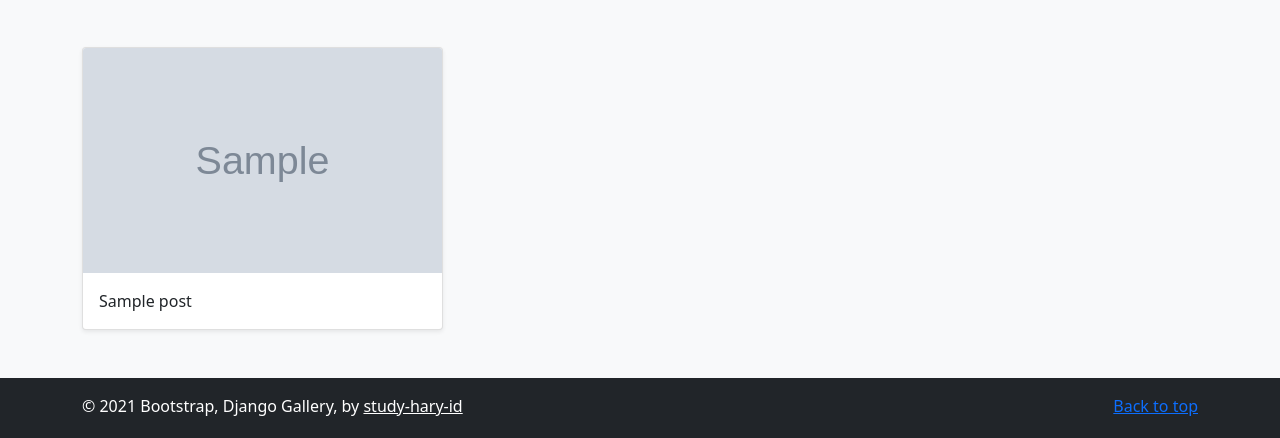
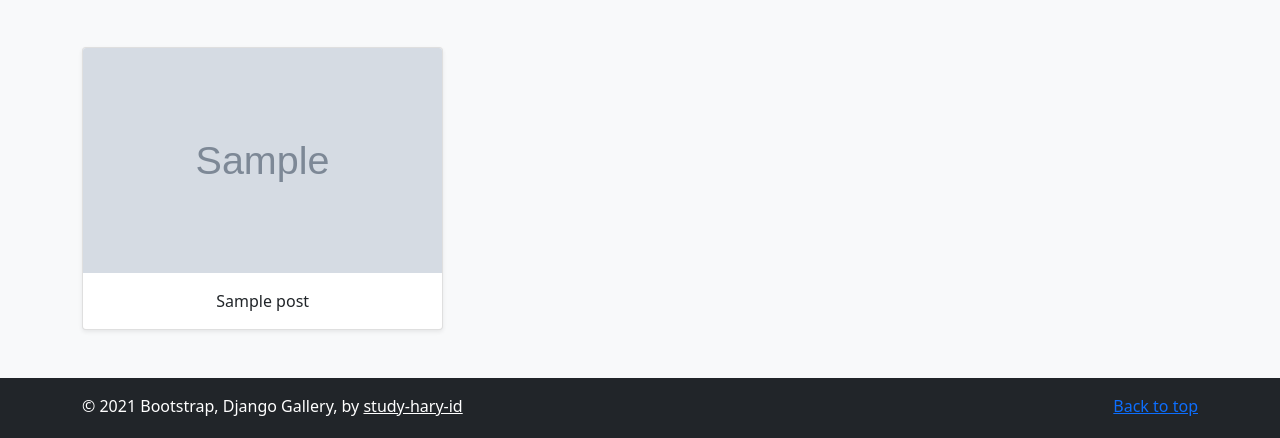
Before and after one commit to study-hary-id/Django-Gallery-Web, a Django app: page / in a window 1280 px wide. Shown: the part 471-909 px from the top of the page. Run offline with Django 3.2, Linux system fonts and the light colour scheme; tables that the repository leaves empty hold one stand-in row (values such as "Sample post"); grey boxes marked "Sample" are stand-in pictures.

Commit message:
Edit .gitignore Fix bug in home.html

```diff
--- a/templates/home.html
+++ b/templates/home.html
@@ -129,7 +129,7 @@
               >
 
               <div class="card-body">
-                <p class="card-text">{{ post.title }}</p>
+                <p class="card-text text-center">{{ post.title }}</p>
                 <!-- TODO: Additional feature in Django Gallery -->
 <!--                <div class="d-flex justify-content-between align-items-center">-->
 <!--                  <div class="btn-group">-->
```
Also changed, not shown: 1 other file.
